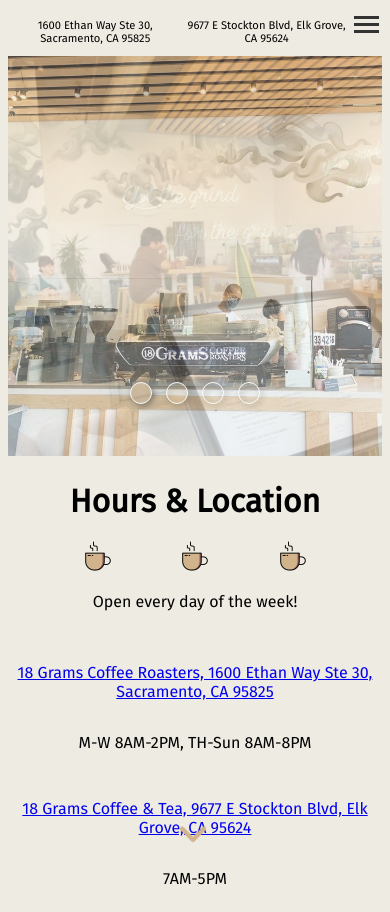
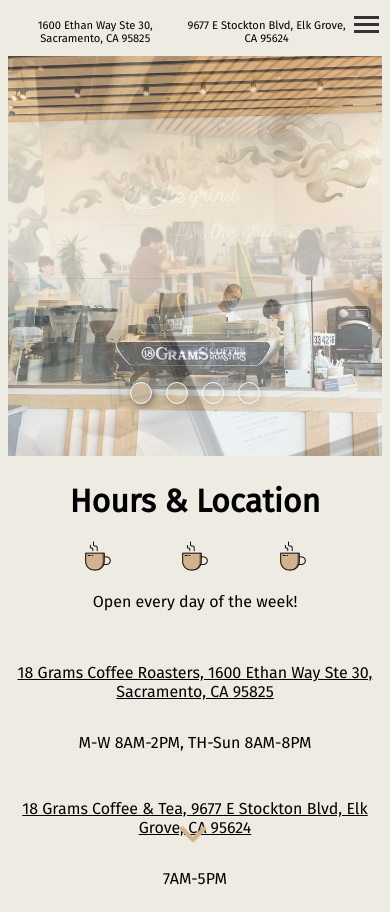
Before and after one commit to rydelldonato/18-grams-website, a React (Create React App) app: page /hoursandlocation in a window 390 px wide. Built offline with nearby package versions, Linux system fonts and the light colour scheme.

Commit message:
updated address link functionality

```diff
--- a/src/components/slideshows/hoursAndLocation/slideshow.css
+++ b/src/components/slideshows/hoursAndLocation/slideshow.css
@@ -92,7 +92,6 @@
     position: absolute;
     z-index: 3;
   }
-
   .active {
     background: tan;
     border: 1px solid #fff;
@@ -117,6 +116,9 @@
     display: flex;
     flex-direction: column;
   }
+  a{
+    color: black;
+  }
 }
 
 /* Media query for mobile medium (max-width: 375px) */
--- a/src/components/slideshows/hoursAndLocation/slideshow.js
+++ b/src/components/slideshows/hoursAndLocation/slideshow.js
@@ -71,9 +71,7 @@ const Slideshow = () => {
           <div style={{ height: 20 }}></div>
           <p>
             <a
-              href="https://www.google.com/maps/search/?api=1&query=1600%20Ethan%20Way%20Ste%2030%2C%20Sacramento%2C%20CA%2095825"
-              target="_blank"
-              rel="noopener noreferrer"
+              href="geo:0,0?q=1600 Ethan Way Ste 30, Sacramento, CA 95825"
             >
               18 Grams Coffee Roasters, 1600 Ethan Way Ste 30, Sacramento, CA 95825
             </a>
@@ -82,9 +80,7 @@ const Slideshow = () => {
           <div style={{ height: 15 }}></div>
           <p>
             <a
-              href="https://www.google.com/maps/search/?api=1&query=9677%20E%20Stockton%20Blvd%2C%20Elk%20Grove%2C%20CA%2095624"
-              target="_blank"
-              rel="noopener noreferrer"
+              href="geo:0,0?q=9677 E Stockton Blvd, Elk Grove, CA 95624"
             >
               18 Grams Coffee & Tea, 9677 E Stockton Blvd, Elk Grove, CA 95624
             </a>
```
